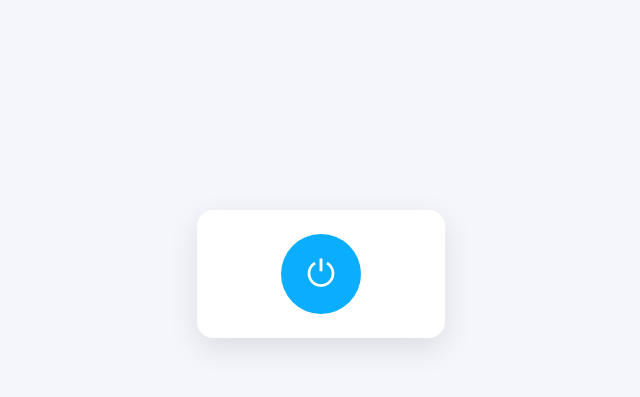
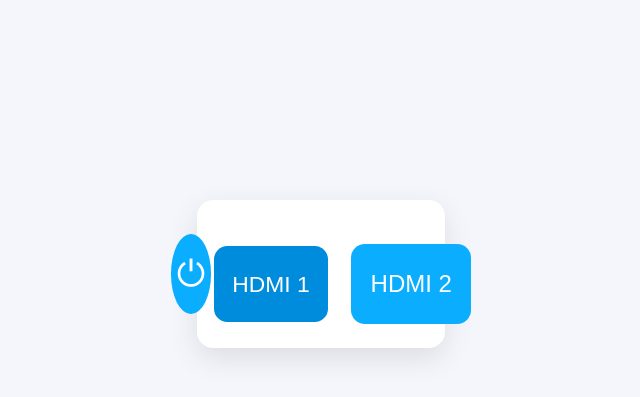
Before and after one commit to LorettaPantelic/VWA, a Flask app: page / in a window 1280 px wide. Shown: the part 155-552 px from the top of the page, without its empty margins (319-959 px from the left). Run offline with Flask 3, Linux system fonts and the light colour scheme.

Commit message:
Add HDMI buttons with active state reflecting current port

```diff
--- a/scoreboard_web/server.py
+++ b/scoreboard_web/server.py
@@ -1,4 +1,4 @@
-from flask import Flask, jsonify, request, render_template
+from flask import Flask, jsonify, request, render_template, send_from_directory
 import json
 import os
 import time
@@ -210,6 +210,24 @@ def tv_control(action):
         subprocess.run('echo "standby 0" | cec-client -s -d 1', shell=True)
     return "", 204
 
+# -------- API: HDMI --------
+@app.route("/hdmi/<int:port>")
+def switch_hdmi(port):
+    state = load_state()
+    state['hdmi'] = port
+    save_state(state)
+
+    if port == 1:
+        subprocess.run(["/usr/bin/tvservice", "-p"])  # HDMI1
+    elif port == 2:
+        subprocess.run(["/usr/bin/tvservice", "-n"])  # HDMI2
+
+    return jsonify({"status": "ok", "hdmi": port})
+
+@app.route("/hdmi/status")
+def hdmi_status():
+    state = load_state()
+    return jsonify({"hdmi": state.get("hdmi", 1)})  # default HDMI1
 # Pages
 
 @app.route("/")
--- a/scoreboard_web/state.json
+++ b/scoreboard_web/state.json
@@ -3,6 +3,7 @@
   "elapsed_ms": 0,
   "mode": "index",
   "message": "Nachricht",
+  "hdmi": 1,
 
   "teams": [
     {
--- a/scoreboard_web/templates/index.html
+++ b/scoreboard_web/templates/index.html
@@ -39,15 +39,52 @@ button:active {
 button.off {
     background: red;
 }
+
+.hdmi-buttons-wrapper {
+    display: flex;
+    gap: 20px;
+    margin-top: 20px;
+}
+
+.hdmi-button {
+    width: 120px;
+    height: 80px;
+    font-size: 24px;
+    border: none;
+    border-radius: 14px;
+    cursor: pointer;
+    background: rgb(11, 173, 254);
+    color: white;
+    display: flex;
+    align-items: center;
+    justify-content: center;
+    transition: background 0.3s, transform 0.1s;
+}
+
+.hdmi-button:active {
+    transform: scale(0.95);
+}
+
+.hdmi-button.active {
+    background: rgb(0, 140, 220);
+    transform: scale(0.95);
+}
+
 </style>
 
 <div class="container">
     <button id="tvButton">⏻</button>
+    <div class="hdmi-buttons-wrapper">
+        <button id="hdmiOneButton" class="hdmi-button">HDMI 1</button>
+        <button id="hdmiTwoButton" class="hdmi-button">HDMI 2</button>
+    </div>
 </div>
 
 <script>
 let tvOn = false;
+let currentHDMI = null;
 
+// Power Button
 document.getElementById("tvButton").addEventListener("click", () => {
     let action = tvOn ? "off" : "on";
     fetch(`/tv/${action}`)
@@ -56,6 +93,27 @@ document.getElementById("tvButton").addEventListener("click", () => {
             document.getElementById("tvButton").classList.toggle("off", !tvOn);
         });
 });
+
+// HDMI Buttons
+function setActiveHDMI(port) {
+    currentHDMI = port;
+    document.getElementById("hdmiOneButton").classList.toggle("active", port === 1);
+    document.getElementById("hdmiTwoButton").classList.toggle("active", port === 2);
+}
+
+document.getElementById("hdmiOneButton").addEventListener("click", () => {
+    fetch(`/hdmi/1`).then(() => setActiveHDMI(1));
+});
+
+document.getElementById("hdmiTwoButton").addEventListener("click", () => {
+    fetch(`/hdmi/2`).then(() => setActiveHDMI(2));
+});
+
+window.addEventListener("DOMContentLoaded", () => {
+    fetch("/hdmi/status")
+        .then(res => res.json())
+        .then(data => setActiveHDMI(data.hdmi));
+});
 </script>
 
 {% endblock %}
```
